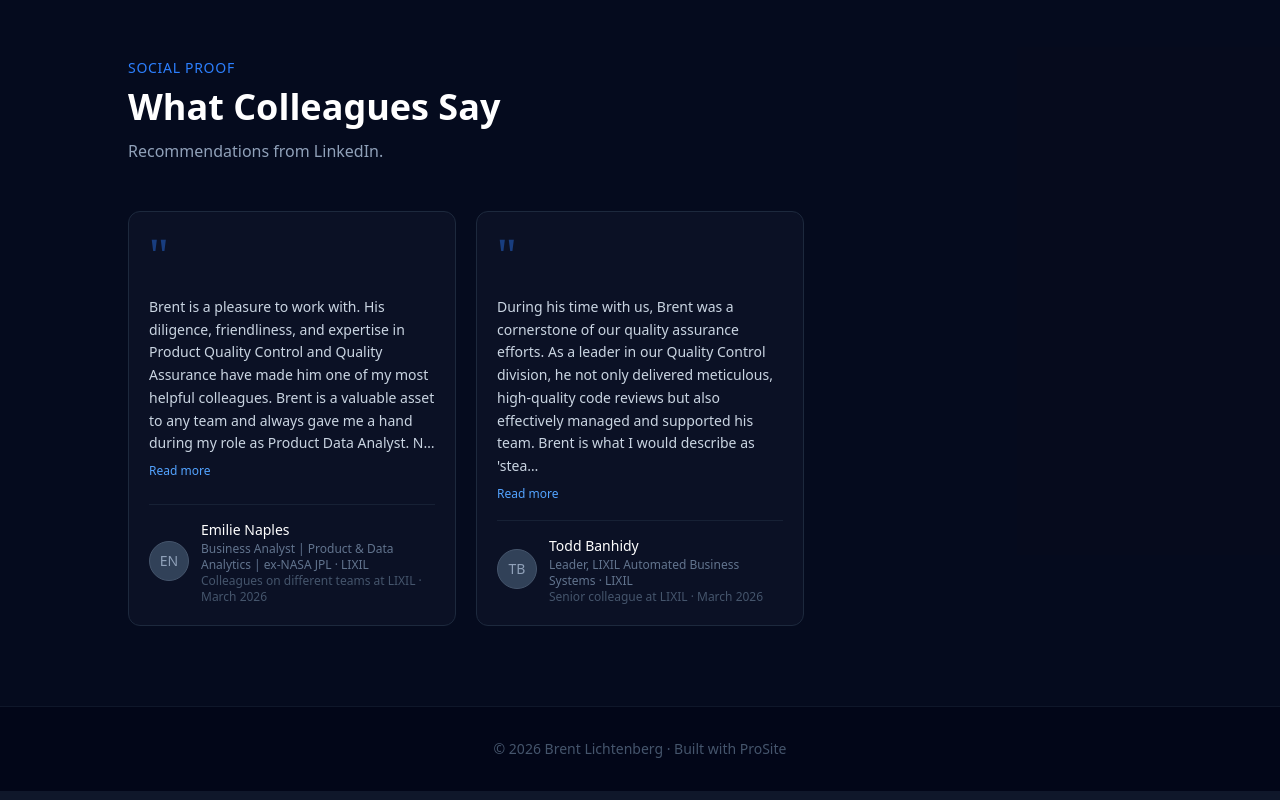
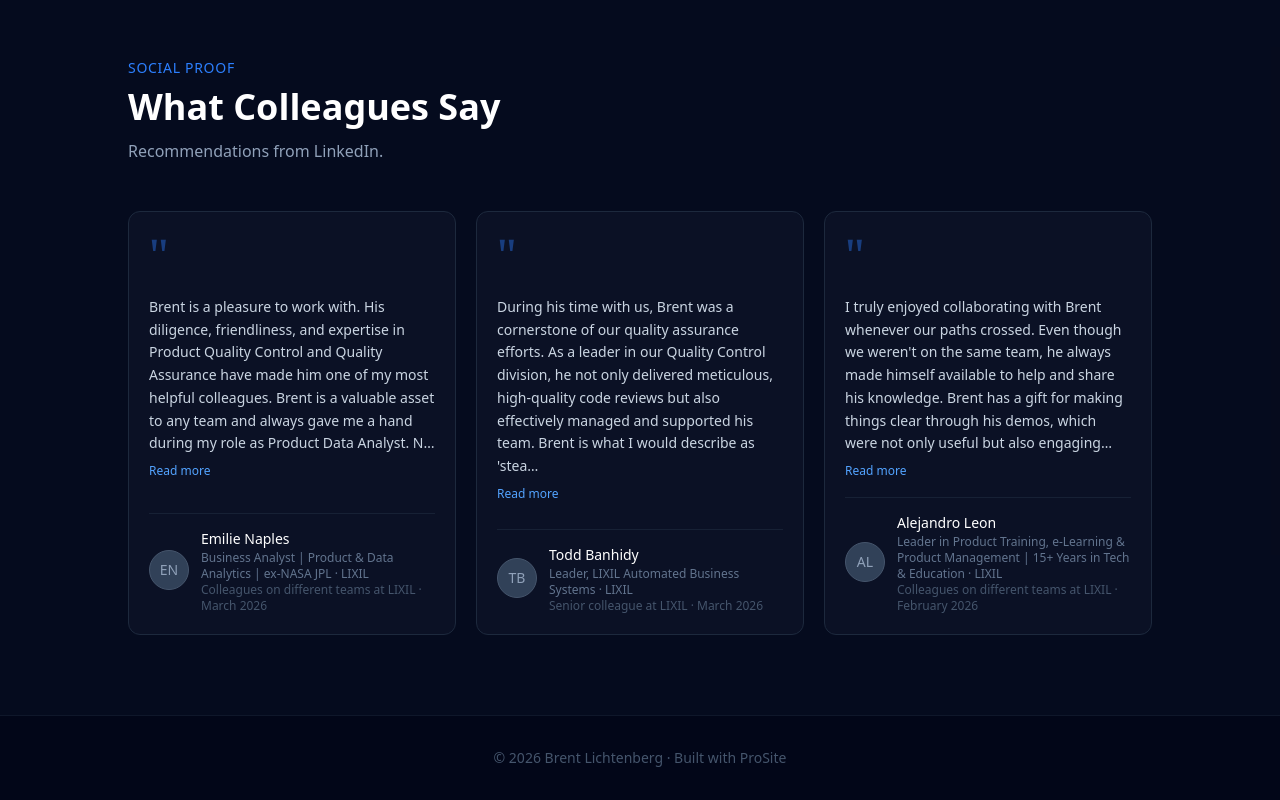
Before and after one commit to Brentlichtenberg/Portfolio-site, a React (Vite) app: page / in a window 1280 px wide. Shown: the part 4018-4818 px from the top of the page. Built offline with nearby package versions, Linux system fonts and the light colour scheme.

Commit message:
Add Alejandro Leon LinkedIn recommendation
Co-authored-by: Copilot <223556219+Copilot@users.noreply.github.com>

```diff
--- a/src/data/references.ts
+++ b/src/data/references.ts
@@ -31,4 +31,14 @@ export const references: Reference[] = [
     text: 'During his time with us, Brent was a cornerstone of our quality assurance efforts. As a leader in our Quality Control division, he not only delivered meticulous, high-quality code reviews but also effectively managed and supported his team. Brent is what I would describe as \'steady as a clock\'—an incredibly reliable professional with an honorable, dedicated work ethic. He earned the deep respect of both our internal colleagues and our external partners through his polite demeanor and consistent, positive contributions. Any organization looking for a dependable, high-character QC professional would be incredibly lucky to have Brent on their team.',
     linkedinUrl: 'https://www.linkedin.com/in/brentlichtenberg/',
   },
+  {
+    id: 'ref-alejandro-leon',
+    name: 'Alejandro Leon',
+    title: 'Leader in Product Training, e-Learning & Product Management | 15+ Years in Tech & Education',
+    company: 'LIXIL',
+    relationship: 'Colleagues on different teams at LIXIL',
+    date: 'February 2026',
+    text: 'I truly enjoyed collaborating with Brent whenever our paths crossed. Even though we weren\'t on the same team, he always made himself available to help and share his knowledge. Brent has a gift for making things clear through his demos, which were not only useful but also engaging. What I appreciated most was his openness. He listened to suggestions, welcomed different perspectives, and always took the time to answer questions thoughtfully. Working with Brent felt easy and rewarding, and I\'m grateful for the positive energy he brought to every interaction.',
+    linkedinUrl: 'https://www.linkedin.com/in/brentlichtenberg/',
+  },
 ];
```
